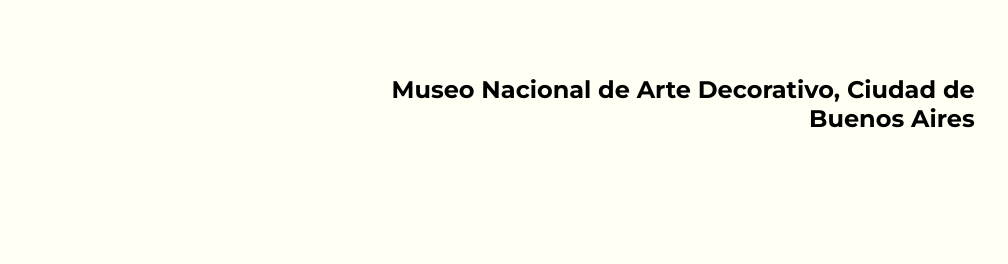
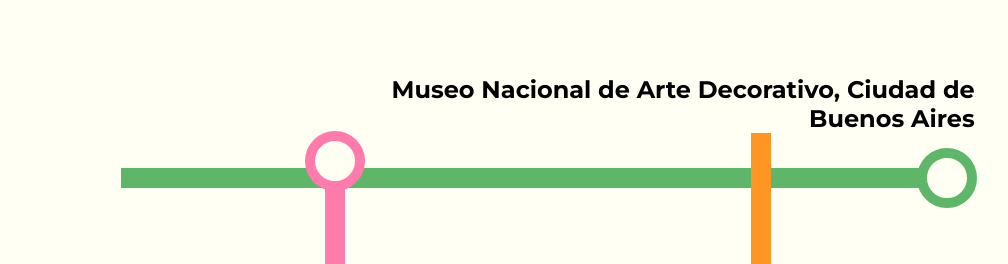
Before and after one commit to gonzarascon/gonzarascon.github.io, a plain HTML site: page bauhaus/index.html in a window 1280 px wide. Shown: the top 264 px of the page, without its empty margins (92-1100 px from the left). Drawn offline with Linux system fonts and the light colour scheme.

Commit message:
Added icons to inphogram container

```diff
--- a/bauhaus/css/style.css
+++ b/bauhaus/css/style.css
@@ -18,13 +18,6 @@
 	height: 100vh;
 	display: grid;
 	grid-auto-rows: 127px;
-}
-
-.info-grid{
-	grid-column: 2/6;
-	grid-row: 2/6;
-	display: grid;
-	grid-auto-rows: 85px;
 }
 
 .expo-name{
@@ -54,3 +47,83 @@
 	align-self: start;
 	margin: 0;
 }
+
+.info-grid{
+	grid-column: 2/6;
+	grid-row: 2/6;
+	display: grid;
+	grid-auto-rows: 85px;
+}
+
+.green-line{
+	grid-column: 1/7;
+	grid-row: 1/2;
+	height: 20px;
+	width: 100%;
+	background-color: #5EB769;
+	align-self: center;
+}
+
+.green-square{
+	grid-row: 1/2;
+	grid-column: 6/7;
+	justify-self: end;
+	align-self: center;
+	width: 40px;
+	height: 40px;
+	background-color: #FFFFF3;
+	border: 10px solid #5EB769;
+	border-radius: 50%;
+	margin-right: -2px;
+}
+
+.orange-line{
+	grid-column: 5/6;
+	grid-row: 1/7;
+	width: 20px;
+	background-color: #FF9624;
+	justify-self: center;
+}
+
+.orange-square{
+	grid-column: 5/6;
+	justify-self: center;
+	align-self: center;
+	grid-row: 3/5;
+	width: 80px;
+	height: 80px;
+	background-color: #FFFFF3;
+	border: 10px solid #FF9624;
+}
+
+.pink-line{
+	grid-column: 2/3;
+	grid-row: 1/7;
+	width: 20px;
+	background-color: #FF7BAC;
+	justify-self: center;
+}
+
+.pink-circle{
+	grid-row: 1/2;
+	grid-column: 2/3;
+	justify-self: center;
+	align-self: start;
+	width: 40px;
+	height: 40px;
+	background-color: #FFFFF3;
+	border: 10px solid #FF7BAC;
+	border-radius: 50%;
+	margin-top: -2px;
+}
+.pink-square{
+	grid-row: 6/7;
+	grid-column: 2/3;
+	justify-self: center;
+	align-self: end;
+	width: 40px;
+	height: 40px;
+	background-color: #FFFFF3;
+	border: 10px solid #FF7BAC;
+	margin-bottom: -2px;
+}
```
